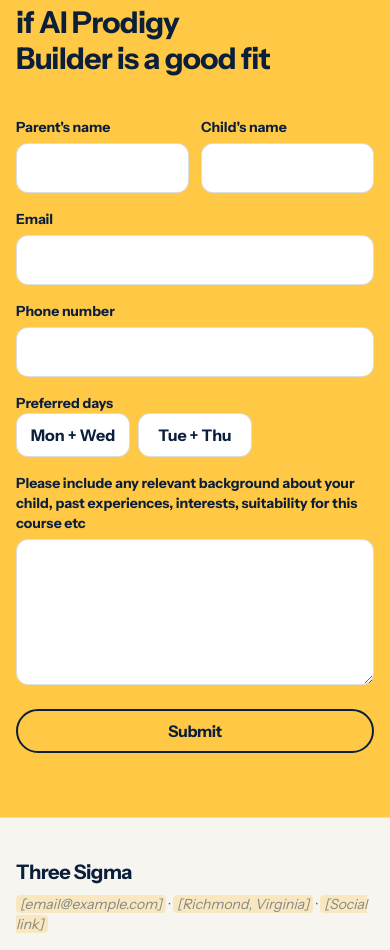
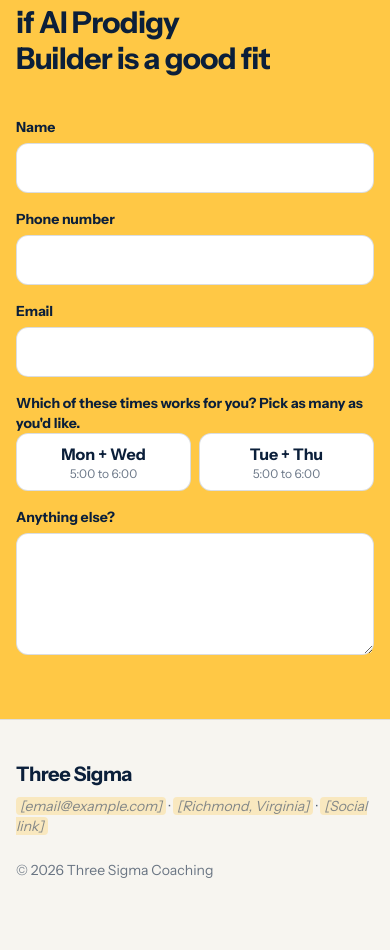
Before and after one commit to cuifoo17/three-sigma-rva, a Next.js app: page /website in a window 390 px wide. Shown: the part 4706-5656 px from the top of the page. Built offline with nearby package versions, Linux system fonts and the light colour scheme.

Commit message:
Book form: name, phone, email, multi-select times, anything else; posts to HQ
Co-Authored-By: Claude Fable 5.1 <noreply@anthropic.com>

```diff
--- a/src/components/BookForm.tsx
+++ b/src/components/BookForm.tsx
@@ -5,50 +5,49 @@ import Button from "@/components/Button";
 import { book } from "@/content/site";
 import { enrolling } from "@/content/deck";
 
-// Dummy form: the submit button appears once every required field is filled,
-// and submitting sends nothing yet; it just hands the values to onSubmit.
-// Names sit side by side at every width. Email and phone pair up from
-// tablet width and stack on phones, where half a screen is too narrow to
-// type an address into. Preferred days is optional, one tap.
+// The submit button appears once name, email and phone are filled; submitting
+// hands the values to onSubmit, which posts them to HQ. Email and phone pair
+// up from tablet width and stack on phones, where half a screen is too narrow
+// to type an address into. Times is multi-select, one tap each, optional.
 const fieldClass =
   "w-full rounded-xl border border-primary/15 bg-surface px-4 py-3 text-base text-primary placeholder:text-primary/40 focus:border-primary focus:outline-none md:text-sm";
 
 export type BookValues = {
-  parent: string;
-  child: string;
+  name: string;
   email: string;
   phone: string;
-  days: string;
-  background: string;
+  times: string[];
+  anything: string;
 };
 
 export default function BookForm({
   onSubmit,
   busy = false,
+  error = null,
 }: {
   onSubmit?: (values: BookValues) => void;
-  // Held in its pressed look while the page works (the book screen captures
-  // the section for its cube twist).
+  // Held in its pressed look while the page works (posting, then the book
+  // screen capturing the section for its cube twist).
   busy?: boolean;
+  // Shown under the button when the post failed; the form keeps its values.
+  error?: string | null;
 }) {
   const [values, setValues] = useState<BookValues>({
-    parent: "",
-    child: "",
+    name: "",
     email: "",
     phone: "",
-    days: "",
-    background: "",
+    times: [],
+    anything: "",
   });
-  // eslint-disable-next-line @typescript-eslint/no-unused-vars -- TODO(dev): drop with the line below
-  const complete = (["parent", "child", "email", "phone", "background"] as const).every(
-    (k) => values[k].trim().length > 0,
-  );
-  const ready = true; // TODO(dev): restore `complete` gate before launch (const ready = complete;)
+  const ready = (["name", "email", "phone"] as const).every((k) => values[k].trim().length > 0);
 
   const update =
-    (key: keyof typeof values) =>
+    (key: "name" | "email" | "phone" | "anything") =>
     (e: React.ChangeEvent<HTMLInputElement | HTMLTextAreaElement>) =>
       setValues((v) => ({ ...v, [key]: e.target.value }));
+
+  const toggleTime = (t: string) =>
+    setValues((v) => ({ ...v, times: v.times.includes(t) ? v.times.filter((x) => x !== t) : [...v.times, t] }));
 
   return (
     <form
@@ -60,29 +59,29 @@ export default function BookForm({
       aria-busy={busy}
       noValidate
     >
-      <div className="grid grid-cols-2 gap-3">
       <label className="grid gap-1.5">
-          <span className="text-sm font-bold">{book.fields.parent}</span>
+        <span className="text-sm font-bold">{book.fields.name}</span>
         <input
           type="text"
           autoComplete="name"
           className={fieldClass}
-            value={values.parent}
-            onChange={update("parent")}
+          value={values.name}
+          onChange={update("name")}
         />
       </label>
+
+      <div className="grid gap-4 md:grid-cols-2 md:gap-3">
         <label className="grid gap-1.5">
-          <span className="text-sm font-bold">{book.fields.child}</span>
+          <span className="text-sm font-bold">{book.fields.phone}</span>
           <input
-            type="text"
+            type="tel"
+            autoComplete="tel"
+            inputMode="tel"
             className={fieldClass}
-            value={values.child}
-            onChange={update("child")}
+            value={values.phone}
+            onChange={update("phone")}
           />
         </label>
-      </div>
-
-      <div className="grid gap-4 md:grid-cols-2 md:gap-3">
         <label className="grid gap-1.5">
           <span className="text-sm font-bold">{book.fields.email}</span>
           <input
@@ -94,30 +93,19 @@ export default function BookForm({
             onChange={update("email")}
           />
         </label>
-        <label className="grid gap-1.5">
-          <span className="text-sm font-bold">{book.fields.phone}</span>
-          <input
-            type="tel"
-            autoComplete="tel"
-            inputMode="tel"
-            className={fieldClass}
-            value={values.phone}
-            onChange={update("phone")}
-          />
-        </label>
       </div>
 
       <fieldset className="grid gap-1.5">
-        <legend className="text-sm font-bold">{book.fields.days}</legend>
-        <div className="grid grid-cols-3 gap-2">
+        <legend className="text-sm font-bold">{book.fields.times}</legend>
+        <div className="grid grid-cols-2 gap-2">
           {enrolling.cohorts.map((c) => {
-            const on = values.days === c.days;
+            const on = values.times.includes(c.days);
             return (
               <button
                 key={c.days}
                 type="button"
                 aria-pressed={on}
-                onClick={() => setValues((v) => ({ ...v, days: on ? "" : c.days }))}
+                onClick={() => toggleTime(c.days)}
                 className={`min-h-touch rounded-xl border px-2 py-2 text-base font-bold transition active:scale-[0.98] focus-visible:outline-2 focus-visible:outline-offset-2 focus-visible:outline-primary md:text-sm ${
                   on
                     ? "border-primary bg-primary text-background"
@@ -125,6 +113,7 @@ export default function BookForm({
                 }`}
               >
                 {c.days}
+                <span className={`block text-xs font-normal ${on ? "text-background/80" : "text-primary/60"}`}>{c.time}</span>
               </button>
             );
           })}
@@ -132,12 +121,12 @@ export default function BookForm({
       </fieldset>
 
       <label className="grid gap-1.5">
-        <span className="text-sm font-bold">{book.fields.background}</span>
+        <span className="text-sm font-bold">{book.fields.anything}</span>
         <textarea
-          rows={5}
+          rows={4}
           className={`${fieldClass} resize-y`}
-          value={values.background}
-          onChange={update("background")}
+          value={values.anything}
+          onChange={update("anything")}
         />
       </label>
       {ready && (
@@ -147,8 +136,13 @@ export default function BookForm({
             variant="secondary"
             className={`w-full md:w-auto ${busy ? "pointer-events-none scale-[0.98] bg-primary/10" : ""}`}
           >
-            {book.submit}
+            {busy ? "Sending…" : book.submit}
           </Button>
+          {error && (
+            <p role="alert" className="mt-3 text-sm font-bold text-primary">
+              {error}
+            </p>
+          )}
         </div>
       )}
     </form>
--- a/src/components/screens/BookScreen.tsx
+++ b/src/components/screens/BookScreen.tsx
@@ -1,11 +1,12 @@
 "use client";
 
 import { useEffect, useLayoutEffect, useRef, useState } from "react";
-import BookForm from "@/components/BookForm";
+import BookForm, { type BookValues } from "@/components/BookForm";
 import { PendingText } from "@/components/Placeholder";
 import CubeTwist from "@/components/screens/CubeTwist";
 import Screen, { ScreenTitle } from "@/components/screens/Screen";
 import { book, deckBook, footer, nav } from "@/content/deck";
+import { submitLead } from "@/lib/leads";
 import { choreograph, type Choreography } from "@/lib/rubiks";
 
 // The last screen: the booking form, and once it's sent, the thank-you.
@@ -158,9 +159,22 @@ export default function BookScreen() {
   const [covered, setCovered] = useState(false);
 
   const hold = useRef<ReturnType<typeof holdScroll> | null>(null);
+  // Posting to HQ: the button holds its pressed look; a failure shows under it and leaves the form as typed.
+  const [sending, setSending] = useState(false);
+  const [sendError, setSendError] = useState<string | null>(null);
 
-  const send = async () => {
-    if (!ref.current || phase !== "form") return;
+  const send = async (values: BookValues) => {
+    if (!ref.current || phase !== "form" || sending) return;
+    // Save the lead first; the cube only turns once HQ has it.
+    setSending(true);
+    setSendError(null);
+    const saved = await submitLead(values);
+    setSending(false);
+    if (!saved) {
+      setSendError(book.error);
+      return;
+    }
+    if (!ref.current) return;
     // Before anything moves: snapping off, scroll pinned, keyboard away.
     hold.current = holdScroll(() => ref.current);
     (document.activeElement as HTMLElement | null)?.blur();
@@ -280,7 +294,7 @@ export default function BookScreen() {
           <div className={hidden ? "invisible" : undefined} inert={phase === "twisting"}>
             <ScreenTitle>{book.header}</ScreenTitle>
             <div className="mt-5">
-              <BookForm onSubmit={send} busy={phase === "settling" || phase === "capturing"} />
+              <BookForm onSubmit={send} busy={sending || phase === "settling" || phase === "capturing"} error={sendError} />
             </div>
             <p className="mt-8 text-xs text-primary/60">
               {nav.wordmark} · <PendingText text={footer.email.text} /> ·{" "}
--- a/src/content/site.ts
+++ b/src/content/site.ts
@@ -105,17 +105,16 @@ export const tutoring = {
 export const book = {
   header: "Let's chat to see if AI Prodigy Builder is a good fit",
   fields: {
-    parent: "Parent's name",
-    child: "Child's name",
+    name: "Name",
     email: "Email",
     phone: "Phone number",
-    // Optional: one tap picks a cohort from the enrolling table, so the
-    // call starts at "which week", not "which days".
-    days: "Preferred days",
-    background:
-      "Please include any relevant background about your child, past experiences, interests, suitability for this course etc",
+    // Multi-select: every cohort slot from the enrolling table they could make.
+    times: "Which of these times works for you? Pick as many as you'd like.",
+    anything: "Anything else?",
   },
   submit: "Submit",
+  // Shown under the form when the backend can't be reached; the form stays put.
+  error: "That didn't go through. Please try again, or email us directly.",
 };
 
 export const footer = {
--- /dev/null
+++ b/src/lib/leads.ts
@@ -0,0 +1,29 @@
+import type { BookValues } from "@/components/BookForm";
+
+// The HQ backend (three-sigma-backend). Static export, so the URL is baked in at
+// build time: NEXT_PUBLIC_LEADS_URL, local dev points at the backend's dev server.
+const base = process.env.NEXT_PUBLIC_LEADS_URL ?? "";
+
+/** Posts one form submission as a new lead. Resolves true when the backend saved it. */
+export async function submitLead(values: BookValues): Promise<boolean> {
+  if (!base) {
+    console.warn("NEXT_PUBLIC_LEADS_URL is not set; lead not sent", values);
+    return false;
+  }
+  try {
+    const res = await fetch(`${base}/api/leads`, {
+      method: "POST",
+      headers: { "Content-Type": "application/json" },
+      body: JSON.stringify({
+        name: values.name,
+        email: values.email,
+        phone: values.phone,
+        times: values.times,
+        message: values.anything,
+      }),
+    });
+    return res.ok;
+  } catch {
+    return false;
+  }
+}
```
Lines whose indentation alone changed are shown as unchanged.
